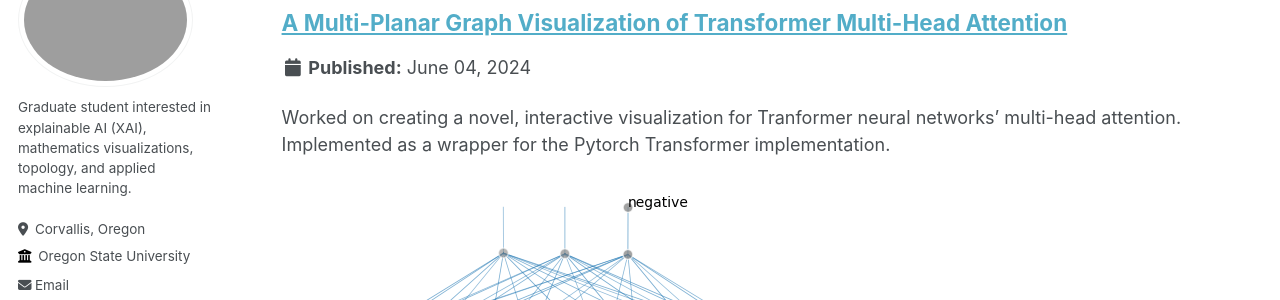
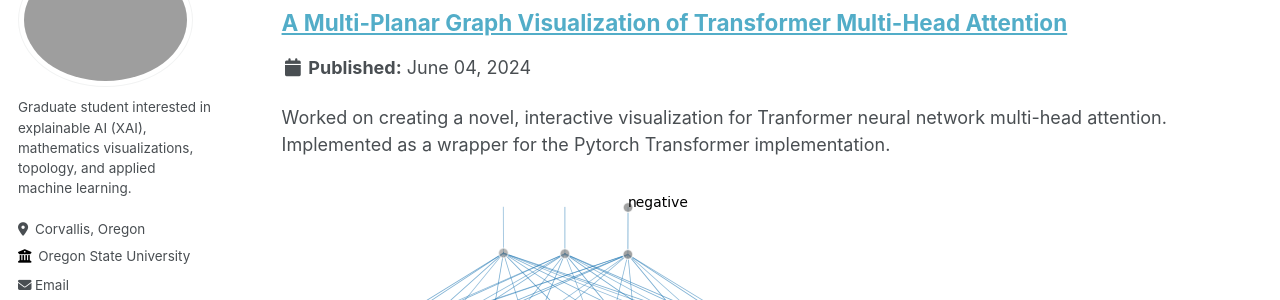
Before and after one commit to charles-ison/charles-ison.github.io, a Jekyll site: the page built from _pages/portfolio.html, in a window 1280 px wide and 900 px high, scrolled down 586 px. Shown: the part 153-453 px from the top of the window. Built offline with Jekyll 4.4.1, drawn with Linux system fonts in a browser that asks for light colours.

```diff
--- a/_portfolio/portfolio_2_multi_planar_visualization_of_attention.md
+++ b/_portfolio/portfolio_2_multi_planar_visualization_of_attention.md
@@ -1,6 +1,6 @@
 ---
 title: "A Multi-Planar Graph Visualization of Transformer Multi-Head Attention"
-excerpt: "Worked on creating a novel, interactive visualization for Tranformer neural networks' multi-head attention. Implemented as a wrapper for the Pytorch Transformer implementation.  <br/><img src='/images/transformer_attention.png'>"
+excerpt: "Worked on creating a novel, interactive visualization for Tranformer neural network multi-head attention. Implemented as a wrapper for the Pytorch Transformer implementation.  <br/><img src='/images/transformer_attention.png'>"
 collection: portfolio
 ---
 
```
Also changed, not shown: 1 other file.
